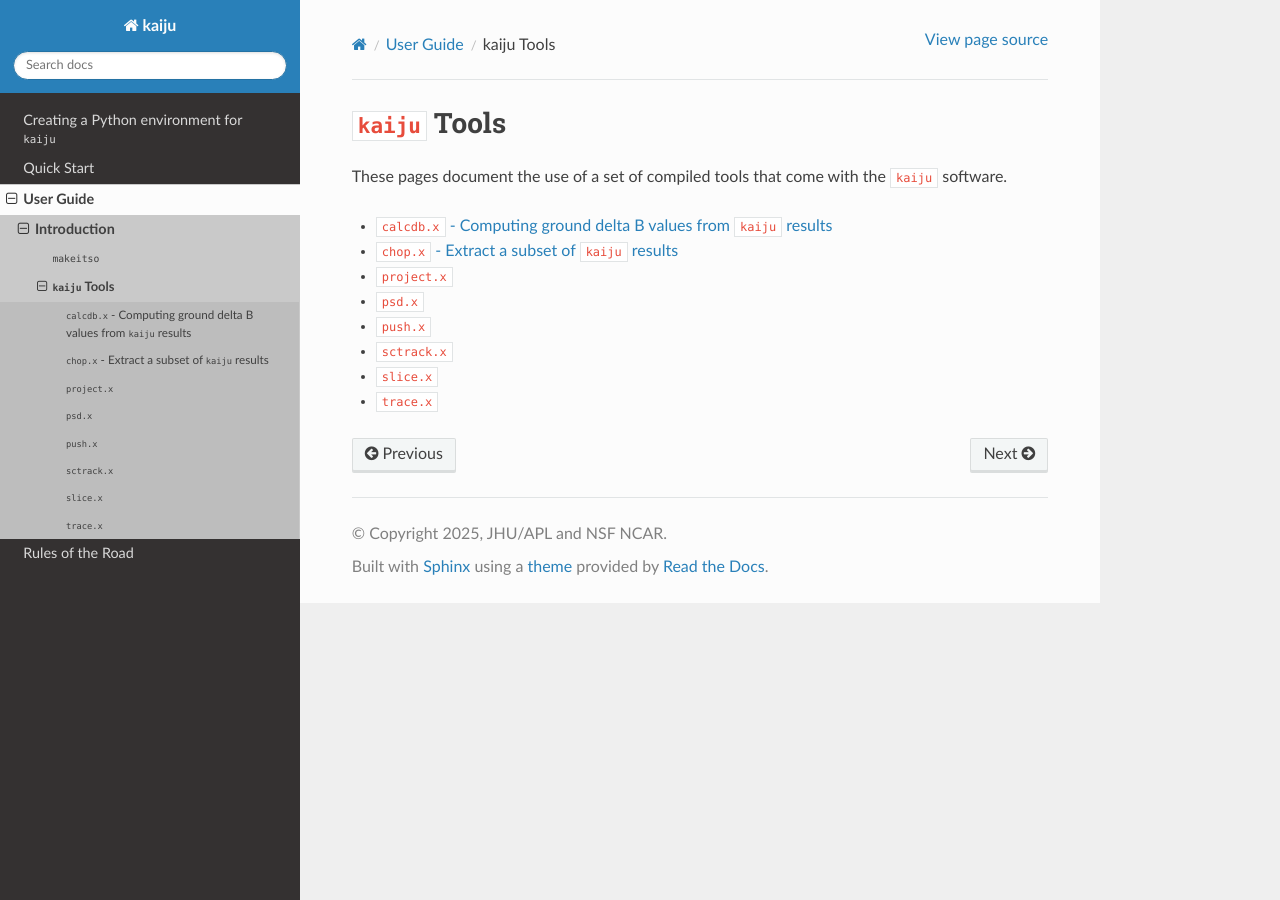
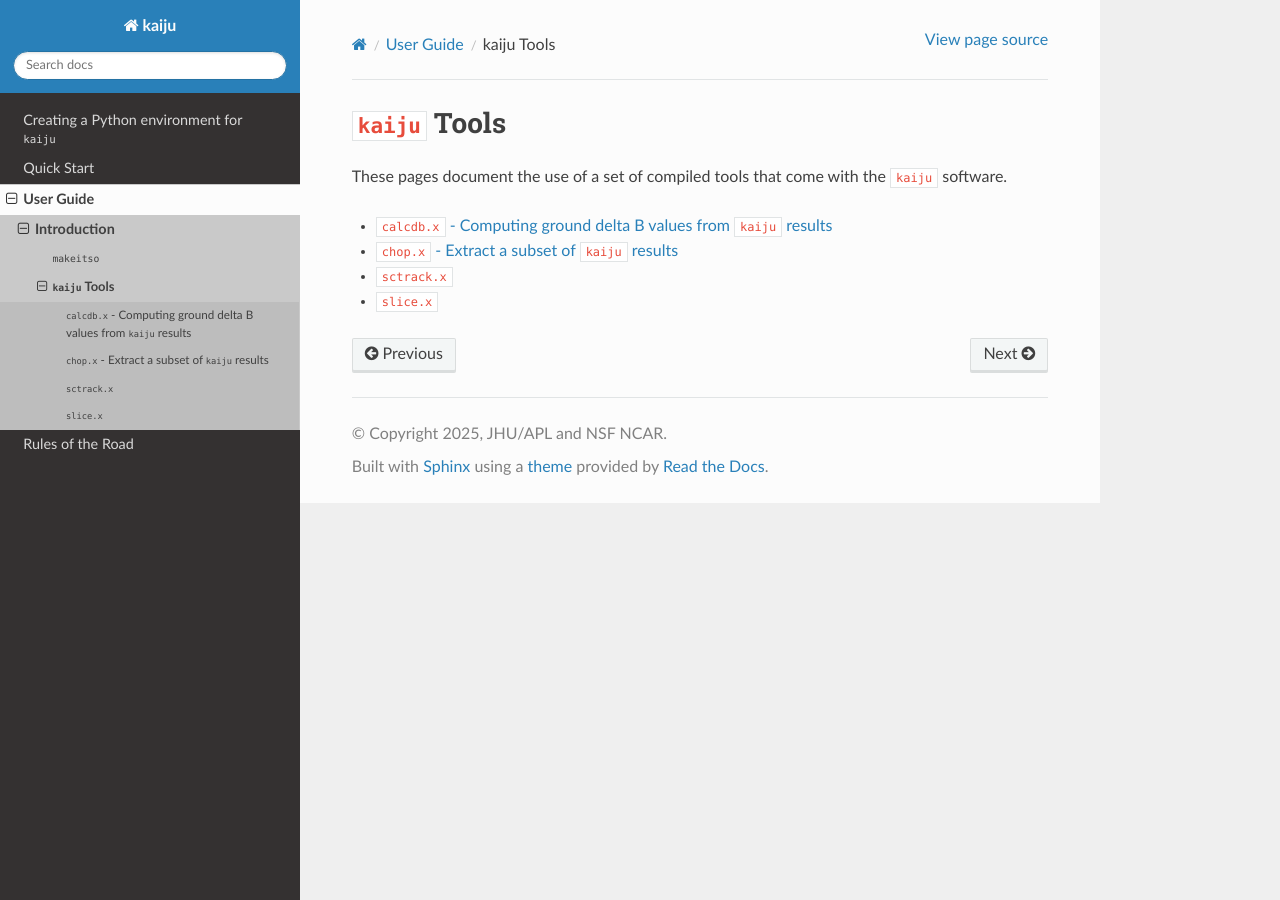
Before and after one commit to rgorby/MAGE, a Sphinx documentation site: the page built from docs/source/userGuide/kaijuTools/index.rst, in a window 1280 px wide. Built offline with Sphinx 7.4.7 and the Read the Docs theme 3.1.0, drawn with Linux system fonts in a browser that asks for light colours.

Commit message:
Removed unused pages.

```diff
--- a/docs/source/userGuide/kaijuTools/index.rst
+++ b/docs/source/userGuide/kaijuTools/index.rst
@@ -9,9 +9,5 @@ These pages document the use of a set of compiled tools that come with the
 
     calcdb
     chop
-    project
-    psd
-    push
     sctrack
     slice
-    trace
--- a/docs/source/userGuide/kaijuTools/project.rst
+++ /dev/null
@@ -1,2 +0,0 @@
-``project.x``
--------------
--- a/docs/source/userGuide/kaijuTools/psd.rst
+++ /dev/null
@@ -1,2 +0,0 @@
-``psd.x``
----------
--- a/docs/source/userGuide/kaijuTools/push.rst
+++ /dev/null
@@ -1,2 +0,0 @@
-``push.x``
-----------
--- a/docs/source/userGuide/kaijuTools/trace.rst
+++ /dev/null
@@ -1,2 +0,0 @@
-``trace.x``
------------
```
Also changed, not shown: 1 other file.
